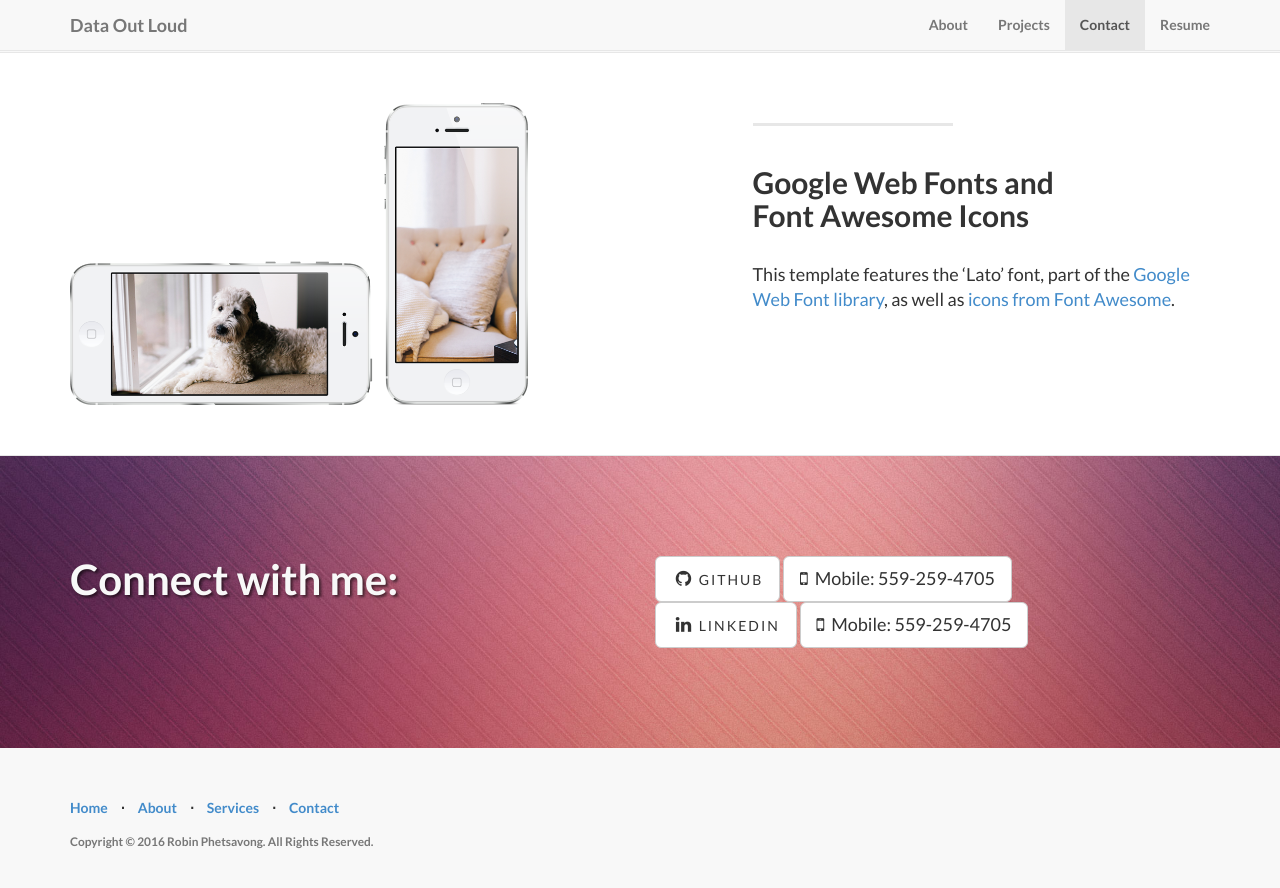
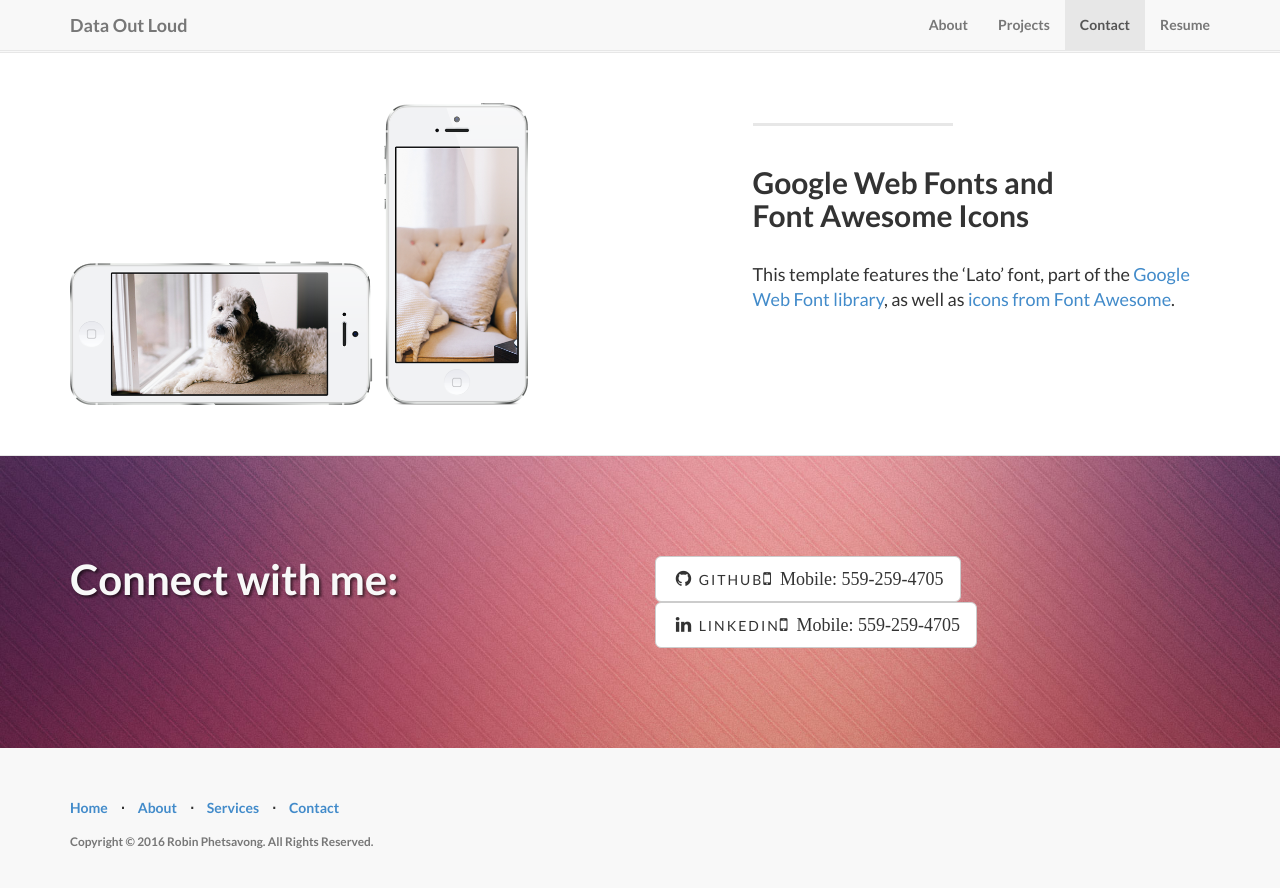
Before and after one commit to robinphetsa/robinphetsa.github.io, a Jekyll site: the page built from index.html, in a window 1280 px wide and 900 px high, scrolled down 1904 px. Shown: the top 888 px of the window. Built offline with Jekyll 4.4.1, drawn with Linux system fonts in a browser that asks for light colours.

Commit message:
Update contact.html

```diff
--- a/_includes/contact.html
+++ b/_includes/contact.html
@@ -10,8 +10,7 @@
 					<ul class="list-inline banner-social-buttons">
 						{% for social in site.social %}
 						<li>
-							<a href="{{ social.url }}" class="btn btn-default btn-lg"><i class="fa fa-{{ social.title }} fa-fw"></i> <span class="network-name">{{ social.title }}</span></a>
-							<a href="#" class="btn btn-default btn-lg"><i class="fa fa-mobile" aria-hidden="true"></i>&nbsp; Mobile: 559-259-4705</a>
+							<a href="{{ social.url }}" class="btn btn-default btn-lg"><i class="fa fa-{{ social.title }} fa-fw"></i> <span class="network-name">{{ social.title }}</span><span class="fa fa-mobile" aria-hidden="true">&nbsp; Mobile: 559-259-4705</span></a>
 						</li>
 						{% endfor %}
 					</ul>
```
